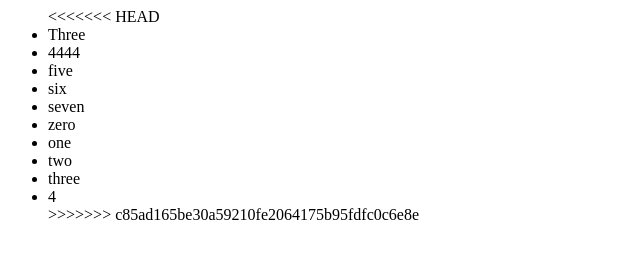
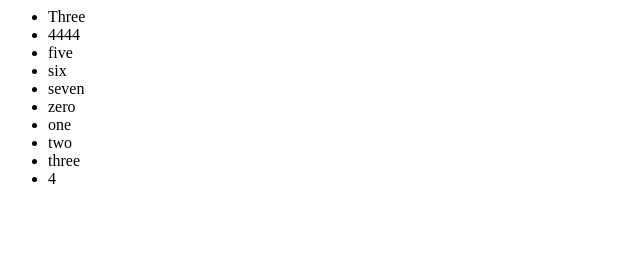
Before and after one commit to Leechae99/practice-, a plain HTML site: page index.html in a window 1280 px wide. Shown: the whole page, without its empty margins (0-640 px from the left). Drawn offline with Linux system fonts and the light colour scheme.

Commit message:
John's push 2

```diff
--- a/index.html
+++ b/index.html
@@ -1,5 +1,5 @@
 <ul>
-<<<<<<< HEAD
+
 	<li> Three </li>
 	<li> 4444   </li>
 	<li> five    </li>
@@ -10,5 +10,5 @@
 	<li> two    </li>
 	<li> three 	</li>
 	<li> 4 </li>
->>>>>>> c85ad165be30a59210fe2064175b95fdfc0c6e8e
+
 <ul>
```
